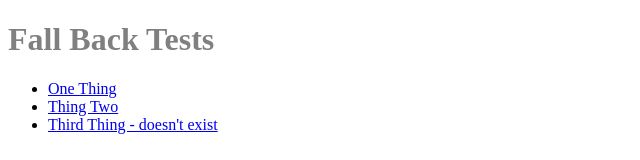
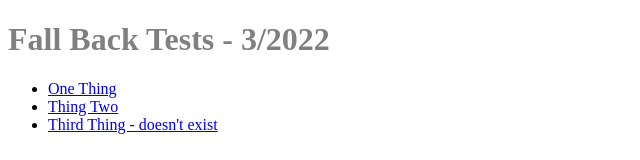
Before and after one commit to Chenzo/nextjs-fallback, a Next.js app: page / in a window 1280 px wide. Shown: the top 160 px of the page, without its empty margins (0-640 px from the left). Built offline with nearby package versions, Linux system fonts and the light colour scheme.

Commit message:
ok, why nojekyl not working

```diff
--- a/pages/index.js
+++ b/pages/index.js
@@ -5,8 +5,7 @@ export default function Home() {
   return (
 
     <div className={styles.home}>
-      <h1>Fall Back Tests</h1>
-
+      <h1>Fall Back Tests - 3/2022</h1>
 
       <section>
         <ul>
```
